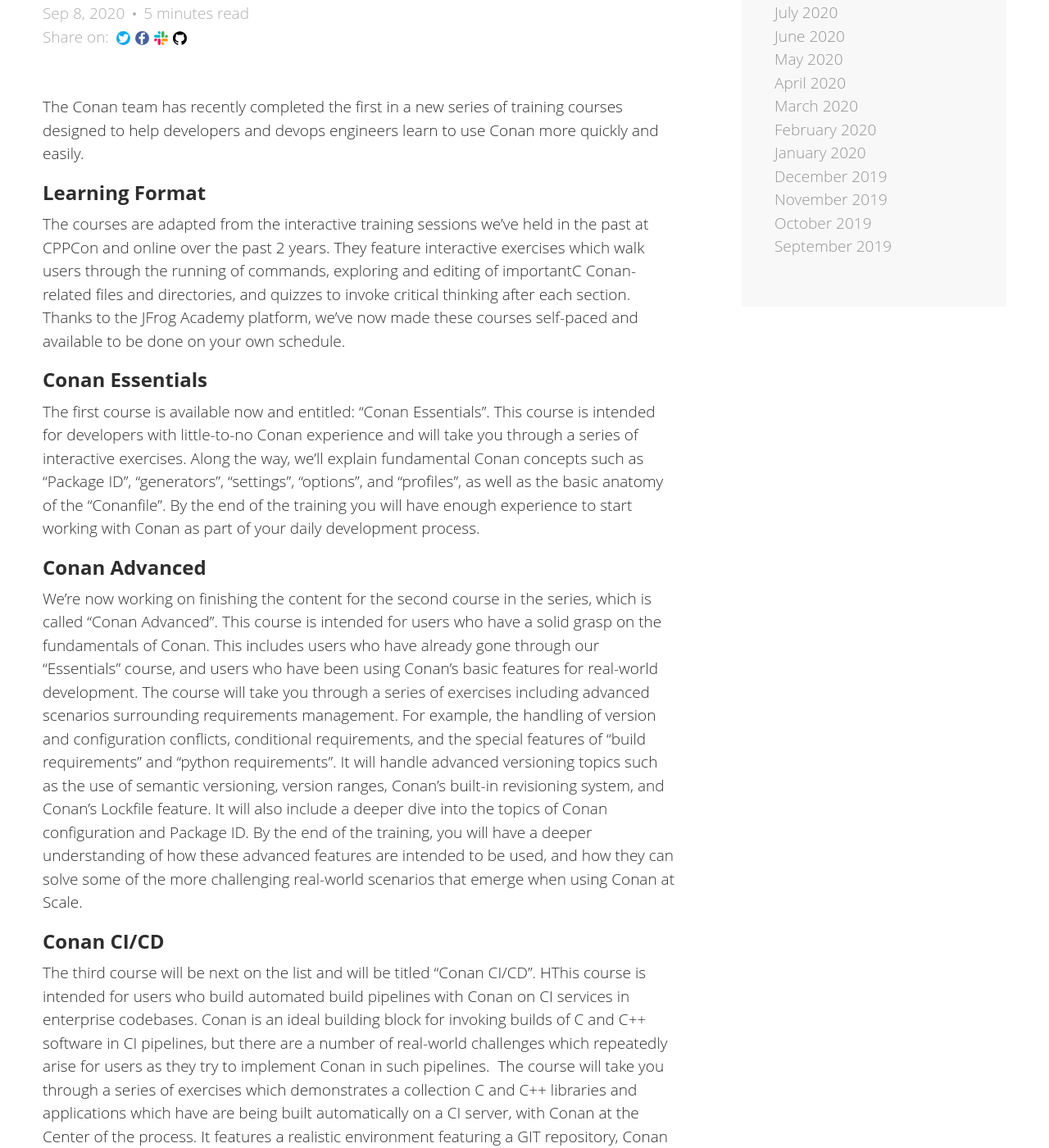
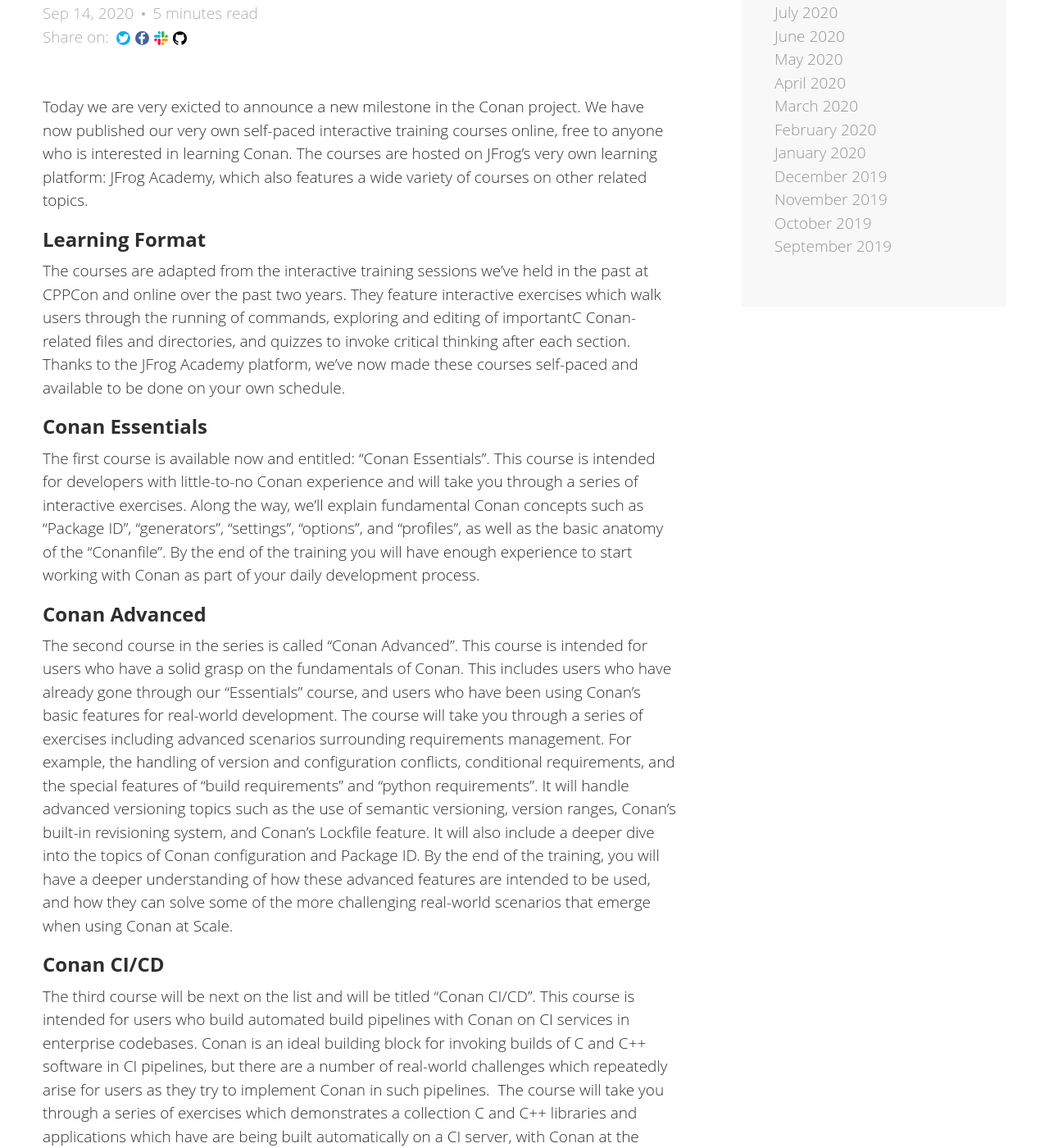
Before and after one commit to conan-io/conan-io.github.io, a Jekyll site: the page built from _posts/2020-09-14-New-conan-training-series.markdown, in a window 1280 px wide and 1400 px high, scrolled down 268 px. Shown: the whole window at 82% size. Built offline with Jekyll 4.4.1, drawn with Linux system fonts in a browser that asks for light colours; comment, search, counter and statistics services are not loaded; some of the changed text lies outside the part shown.

Commit message:
prepare conan academy blog post for publication on monday 9/14

```diff
--- a/_posts/2020-09-08-New-conan-training-series.markdown
+++ b/_posts/2020-09-14-New-conan-training-series.markdown
@@ -4,14 +4,16 @@ comments: false
 title: "Conan Training Series on JFrog Academy"
 ---
 
-The Conan team has recently completed the first in a new series of training
-courses designed to help developers and devops engineers learn to use Conan more
-quickly and easily.
+Today we are very exicted to announce a new milestone in the Conan project. We
+have now published our very own self-paced interactive training courses online,
+free to anyone who is interested in learning Conan. The courses are hosted on
+JFrog's very own learning platform: JFrog Academy, which also features a wide
+variety of courses on other related topics.
 
 ## Learning Format
 
 The courses are adapted from the interactive training sessions we've held in the
-past at CPPCon and online over the past 2 years. They feature interactive
+past at CPPCon and online over the past two years. They feature interactive
 exercises which walk users through the running of commands, exploring and
 editing of importantC Conan-related files and directories, and quizzes to invoke
 critical thinking after each section.  Thanks to the JFrog Academy platform,
@@ -30,26 +32,25 @@ Conan as part of your daily development process.
 
 ## Conan Advanced
 
-We're now working on finishing the content for the second course in the series,
-which is called "Conan Advanced". This course is intended for users who have a
-solid grasp on the fundamentals of Conan. This includes users who have already
-gone through our "Essentials" course, and users who have been using Conan's
-basic features for real-world development. The course will take you through a
-series of exercises including advanced scenarios surrounding requirements
-management. For example, the handling of version and configuration conflicts,
-conditional requirements, and the special features of "build requirements" and
-"python requirements". It will handle advanced versioning topics such as the use
-of semantic versioning, version ranges, Conan's built-in revisioning system, and
-Conan's Lockfile feature. It will also include a deeper dive into the topics of
-Conan configuration and Package ID. By the end of the training, you will have a
-deeper understanding of how these advanced features are intended to be used, and
-how they can solve some of the more challenging real-world scenarios that emerge
-when using Conan at Scale.
+The second course in the series is called "Conan Advanced". This course is
+intended for users who have a solid grasp on the fundamentals of Conan. This
+includes users who have already gone through our "Essentials" course, and users
+who have been using Conan's basic features for real-world development. The
+course will take you through a series of exercises including advanced scenarios
+surrounding requirements management. For example, the handling of version and
+configuration conflicts, conditional requirements, and the special features of
+"build requirements" and "python requirements". It will handle advanced
+versioning topics such as the use of semantic versioning, version ranges,
+Conan's built-in revisioning system, and Conan's Lockfile feature. It will also
+include a deeper dive into the topics of Conan configuration and Package ID. By
+the end of the training, you will have a deeper understanding of how these
+advanced features are intended to be used, and how they can solve some of the
+more challenging real-world scenarios that emerge when using Conan at Scale.
 
 ## Conan CI/CD
 
 The third course will be next on the list and will be titled "Conan CI/CD".
-HThis course is intended for users who build automated build pipelines with
+This course is intended for users who build automated build pipelines with
 Conan on CI services in enterprise codebases. Conan is an ideal building block
 for invoking builds of C and C++ software in CI pipelines, but there are a
 number of real-world challenges which repeatedly arise for users as they try to
```
